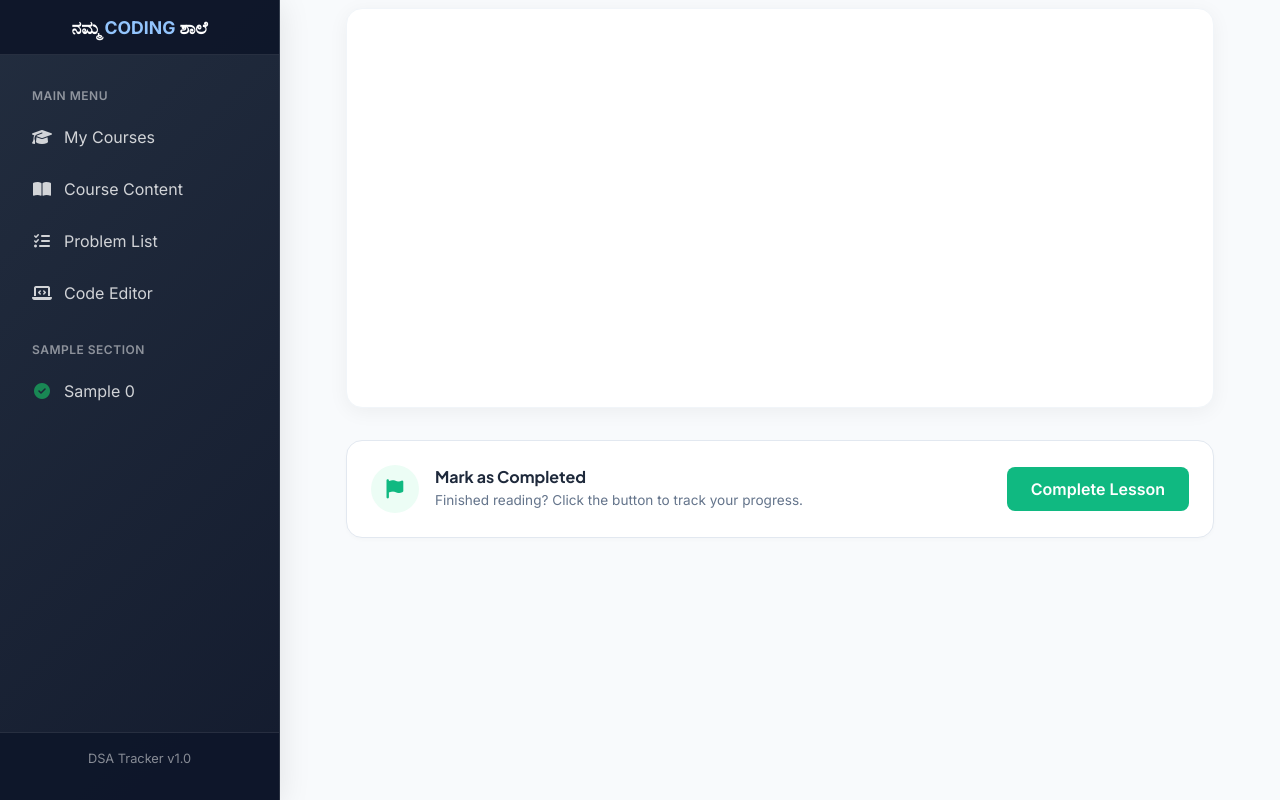
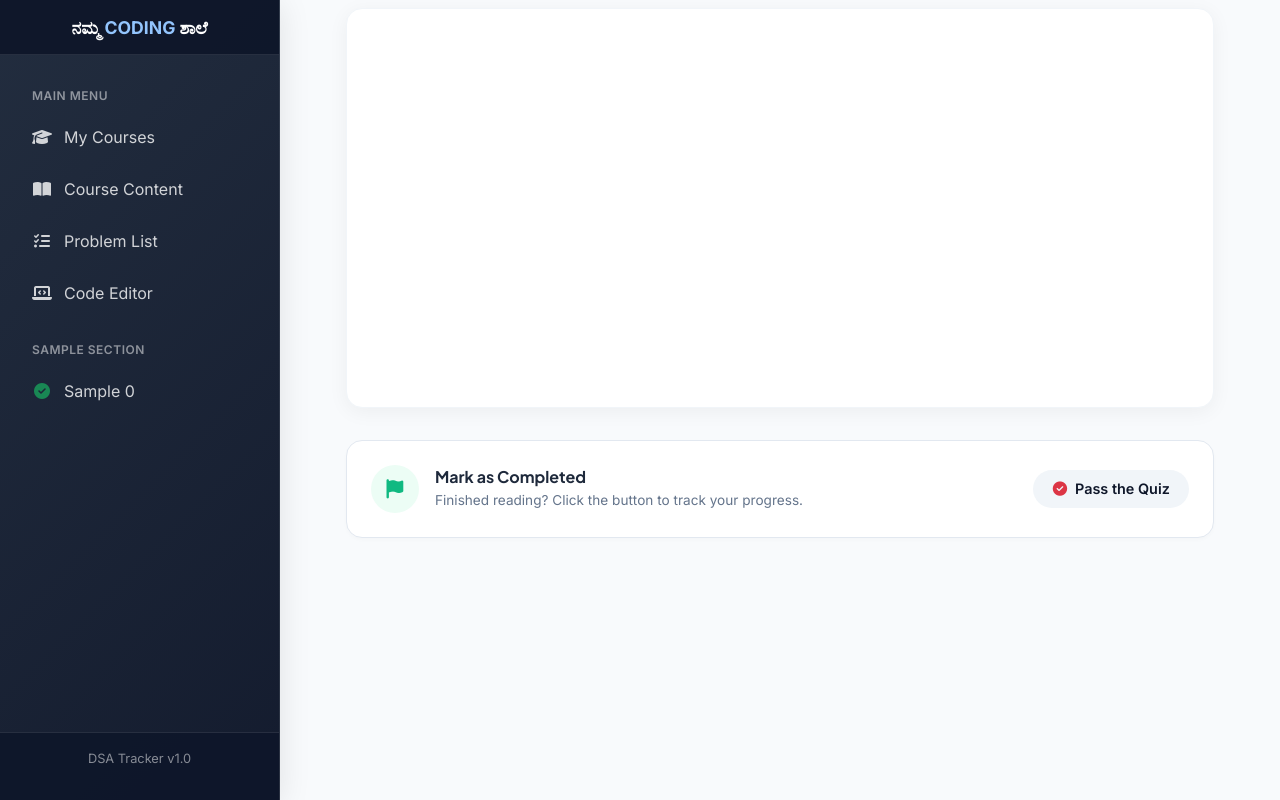
Before and after one commit to ravichandran202/Namma-Coding-Shaale-Django, a Django app: template templates/view_quiz_content.html in a window 1280 px wide. Run offline with Django 4.2, Linux system fonts and the light colour scheme; tables that the repository leaves empty hold one stand-in row (values such as "Sample post"); the template is opened without the code that fills it: values that come from a table or form of the project are taken from there, most other values are stand-ins (such as "Sample title", 1, 10 or a date in 2020); data that the repository does not hold is empty; parts of the project's set-up code (start-up, migrations or seed data) failed here and were passed over.

Commit message:
fix quiz completion

```diff
--- a/templates/view_quiz_content.html
+++ b/templates/view_quiz_content.html
@@ -472,6 +472,8 @@
 
                 <div class="action-box">
                     {% if not progress.is_completed %}
+
+                        {% if quiz_passed %}
                             <form method="post">
                                 {% csrf_token %}
 
@@ -480,14 +482,20 @@
                                         Complete Lesson
                                     </button>
                                 {% endif %}
+                            </form>
+                        {% else %}
+                            <div class="completed-badge">
+                                <i class="fas fa-check-circle text-danger"></i> Pass the Quiz
+                            </div>
+                        {% endif %}
 
-                    </form>
                     {% else %}
                         <div class="completed-badge">
                             <i class="fas fa-check-circle"></i> Done
                         </div>
                     {% endif %}
                 </div>
+
             </div>
 
         </div>
```
Lines whose indentation alone changed are shown as unchanged.
